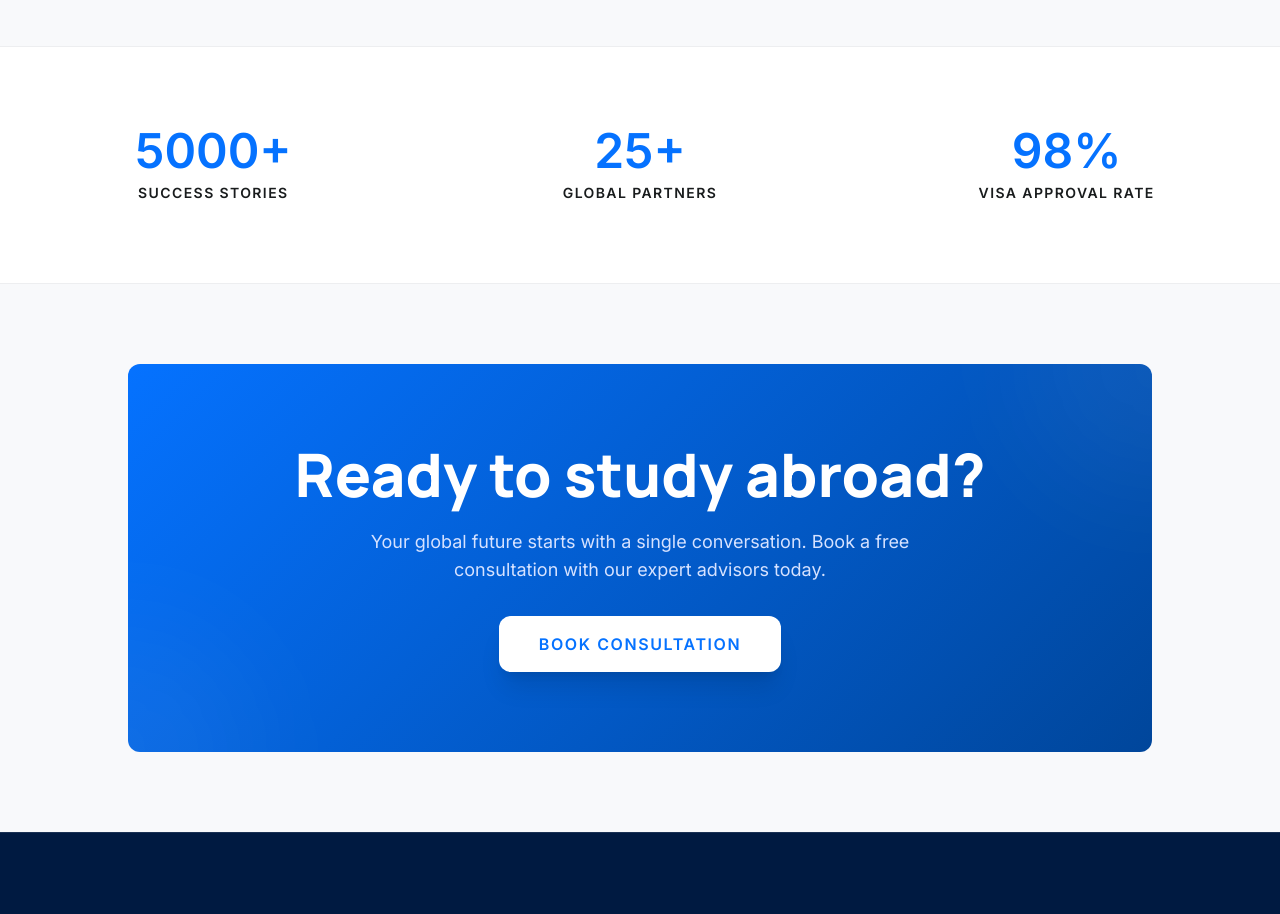
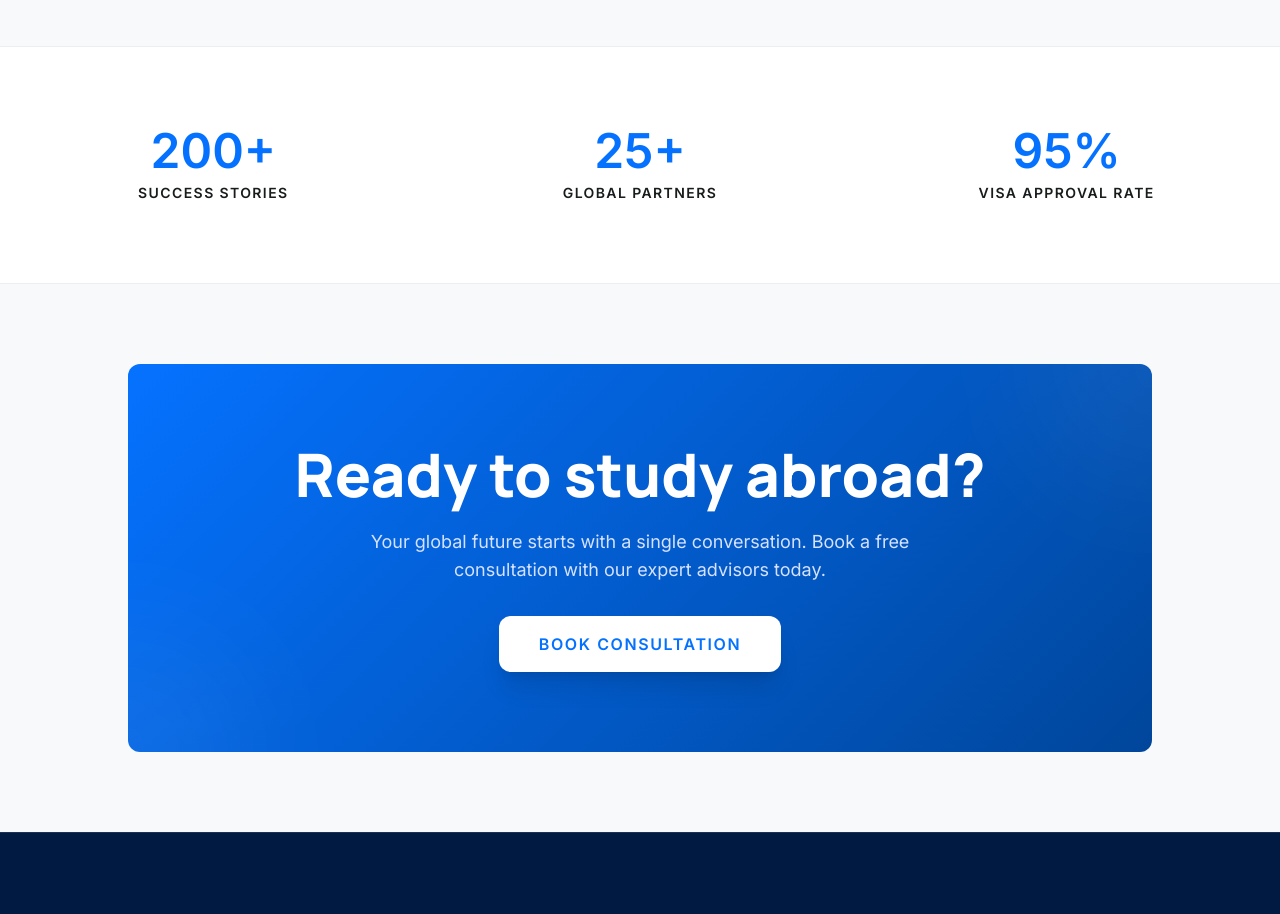
Before and after one commit to pratech143/Quantum-Education, a React (Vite) app in the folder Frontend/: page /countries in a window 1280 px wide. Shown: the part 3820-4734 px from the top of the page. Built offline with nearby package versions, Linux system fonts and the light colour scheme; no server answers.

Commit message:
minor stats fixes

```diff
--- a/Frontend/src/Components/Destinations/OutcomesSection.jsx
+++ b/Frontend/src/Components/Destinations/OutcomesSection.jsx
@@ -11,7 +11,7 @@ const OutcomesSection = () => {
           viewport={{ once: true }}
           className="flex flex-col items-center"
         >
-          <div className="text-5xl font-black text-primary mb-2">5000+</div>
+          <div className="text-5xl font-black text-primary mb-2">200+</div>
           <p className="text-sm font-bold uppercase tracking-widest text-on-secondary-fixed-variant">Success Stories</p>
         </motion.div>
 
@@ -33,7 +33,7 @@ const OutcomesSection = () => {
           transition={{ delay: 0.2 }}
           className="flex flex-col items-center"
         >
-          <div className="text-5xl font-black text-primary mb-2">98%</div>
+          <div className="text-5xl font-black text-primary mb-2">95%</div>
           <p className="text-sm font-bold uppercase tracking-widest text-on-secondary-fixed-variant">Visa Approval Rate</p>
         </motion.div>
       </div>
--- a/Frontend/src/Components/HomePage/TrustSection.jsx
+++ b/Frontend/src/Components/HomePage/TrustSection.jsx
@@ -3,13 +3,13 @@ import Reveal from '../UX/Reveal';
 
 const TrustSection = () => {
   const stats = [
-    { value: '5000+', label: 'Students Placed' },
-    { value: '500+', label: 'Partner Universities' },
+    { value: '200+', label: 'Students Placed' },
+    { value: '25+', label: 'Partner Universities' },
     { value: '95%', label: 'Visa Success Rate' },
-    { value: '12+', label: 'Years Experience' },
+    { value: '15+', label: 'Years Experience' },
   ];
 
-  const partners = ['HARVARD', 'OXFORD', 'TORONTO', 'MELBOURNE', 'STANFORD'];
+  const partners = ['BPP ', 'WOLVERHAMPTON', 'BIRMINGHAM', 'DERBY', 'UNIVERSITY OF BOLTON'];
 
   return (
     <section className="py-16" style={{ background: '#F7F6F3' }}>
@@ -27,9 +27,9 @@ const TrustSection = () => {
           ))}
         </div>
         <Reveal delay={0.4}>
-          <div className="flex flex-wrap justify-center items-center gap-12 opacity-50 grayscale hover:grayscale-0 transition-all duration-500">
+          <div className="flex flex-wrap justify-center items-center gap-x-16 gap-y-10 opacity-50 grayscale hover:grayscale-0 transition-all duration-500">
             {partners.map((partner) => (
-              <div key={partner} className="h-12 w-32 flex items-center justify-center font-headline font-black text-2xl text-on-surface-variant">
+              <div key={partner} className="h-12 flex items-center justify-center font-headline font-black text-xl lg:text-2xl text-on-surface-variant whitespace-nowrap">
                 {partner}
               </div>
             ))}
```
